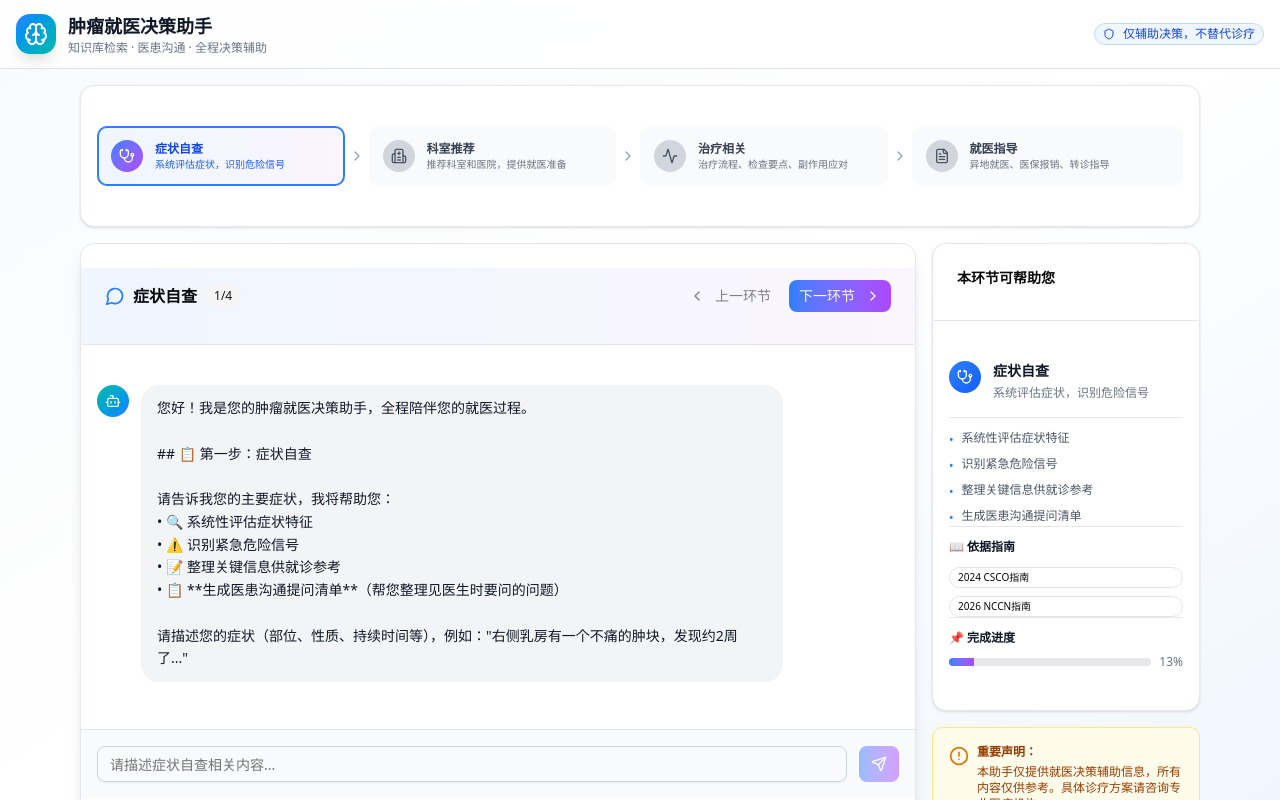
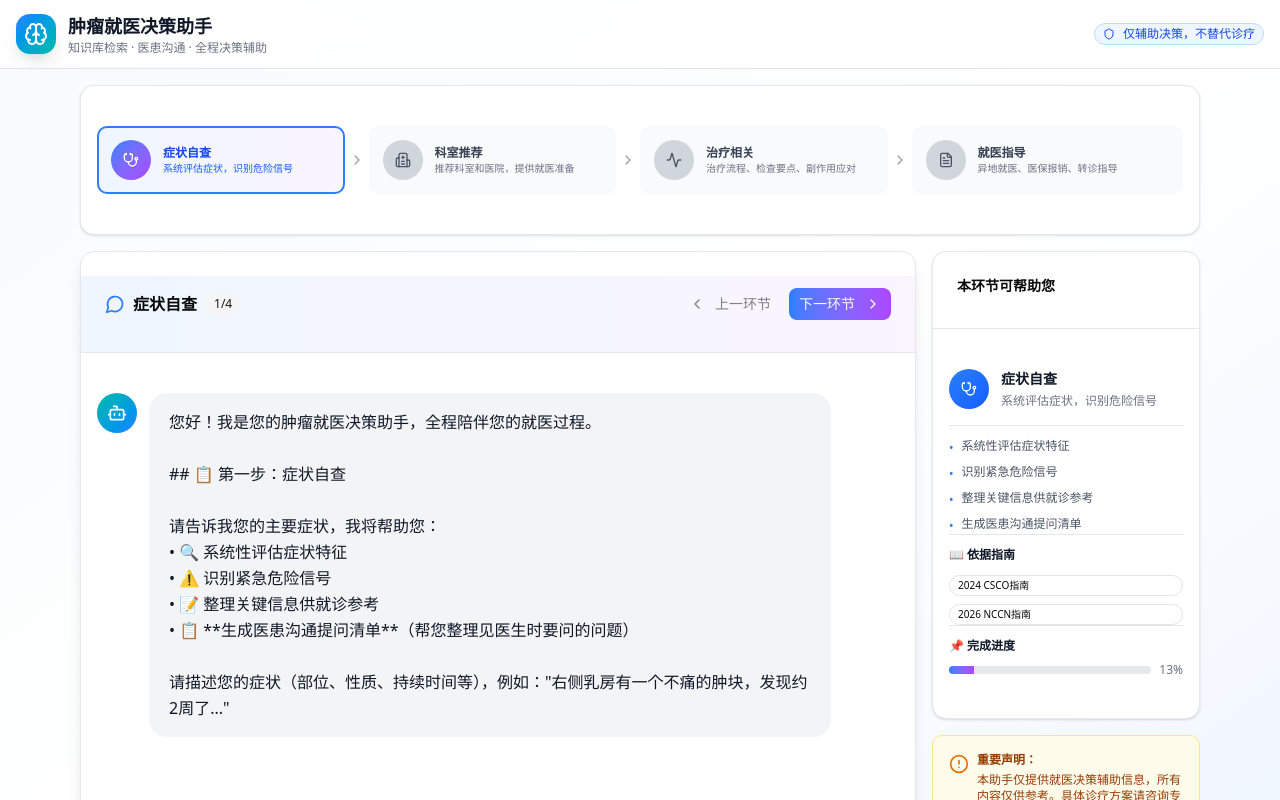
Before and after one commit to elsazhang181/tumor-decision-assistant, a Next.js app: page / in a window 1280 px wide. Shown: the top 800 px of the page. Built offline with nearby package versions, Linux system fonts and the light colour scheme.

Commit message:
fix: 增大聊天窗口，优化消息显示效果

```diff
--- a/src/app/page.tsx
+++ b/src/app/page.tsx
@@ -508,7 +508,7 @@ export default function Home() {
                             : 'bg-gray-50 dark:bg-slate-700/50 border-2 border-transparent hover:border-gray-300 dark:hover:border-gray-600'
                         }`}
                       >
-                        <div className={`flex h-8 w-8 items-center justify-center rounded-full ${
+                        <div className={`flex h-10 w-10 items-center justify-center rounded-full ${
                           isCurrent
                             ? 'bg-gradient-to-br from-blue-500 to-purple-500 text-white'
                             : isCompleted
@@ -546,7 +546,7 @@ export default function Home() {
         {/* Chat Area */}
         <div className="grid grid-cols-1 lg:grid-cols-4 gap-4">
           <div className="lg:col-span-3">
-            <Card className="border-gray-200 dark:border-gray-700 bg-white dark:bg-slate-800 shadow-lg h-[calc(100vh-220px)] flex flex-col overflow-hidden">
+            <Card className="border-gray-200 dark:border-gray-700 bg-white dark:bg-slate-800 shadow-lg flex flex-col" style={{ height: 'calc(100vh - 100px)' }}>
               <CardHeader className="border-b border-gray-200 dark:border-gray-700 bg-gradient-to-r from-blue-50 to-purple-50 dark:from-blue-900/20 dark:to-purple-900/20 py-3 flex-shrink-0">
                 <CardTitle className="flex items-center justify-between text-base">
                   <div className="flex items-center gap-2">
@@ -581,7 +581,7 @@ export default function Home() {
               </CardHeader>
               <CardContent className="p-0 flex flex-col flex-1 min-h-0 overflow-hidden">
                 <div className="flex-1 overflow-y-auto p-4" ref={scrollRef}>
-                  <div className="space-y-4">
+                    <div className="space-y-4">
                     {messages.map((message) => (
                       <div
                         key={message.id}
@@ -590,26 +590,26 @@ export default function Home() {
                         }`}
                       >
                         <div
-                          className={`flex h-8 w-8 shrink-0 items-center justify-center rounded-full ${
+                          className={`flex h-10 w-10 shrink-0 items-center justify-center rounded-full ${
                             message.role === 'user'
                               ? 'bg-blue-500 text-white'
                               : 'bg-gradient-to-br from-teal-500 to-blue-500 text-white'
                           }`}
                         >
                           {message.role === 'user' ? (
-                            <User className="h-4 w-4" />
+                            <User className="h-5 w-5" />
                           ) : (
-                            <Bot className="h-4 w-4" />
+                            <Bot className="h-5 w-5" />
                           )}
                         </div>
                         <div
-                          className={`max-w-[80%] rounded-2xl px-4 py-3 ${
+                          className={`max-w-[85%] rounded-2xl px-5 py-4 ${
                             message.role === 'user'
                               ? 'bg-blue-500 text-white'
                               : 'bg-gray-100 dark:bg-slate-700 text-gray-900 dark:text-gray-100'
                           }`}
                         >
-                          <div className="whitespace-pre-wrap text-sm leading-relaxed prose prose-sm dark:prose-invert max-w-none">
+                          <div className="whitespace-pre-wrap text-base leading-relaxed prose prose-sm dark:prose-invert max-w-none">
                             {message.content}
                           </div>
                         </div>
@@ -618,7 +618,7 @@ export default function Home() {
                     {isLoading && messages[messages.length - 1]?.role === 'user' && (
                       <div className="flex gap-3">
                         <div className="flex h-8 w-8 shrink-0 items-center justify-center rounded-full bg-gradient-to-br from-teal-500 to-blue-500 text-white">
-                          <Bot className="h-4 w-4" />
+                          <Bot className="h-5 w-5" />
                         </div>
                         <div className="bg-gray-100 dark:bg-slate-700 rounded-2xl px-4 py-3">
                           <div className="flex items-center gap-2">
@@ -633,7 +633,7 @@ export default function Home() {
                 </div>
 
                 {/* Input Area */}
-                <form onSubmit={handleSubmit} className="border-t border-gray-200 dark:border-gray-700 p-4 bg-gray-50 dark:bg-slate-900 flex-shrink-0">
+                <form onSubmit={handleSubmit} className="border-t border-gray-200 dark:border-gray-700 p-3 bg-gray-50 dark:bg-slate-900 flex-shrink-0">
                   <div className="flex gap-3">
                     <Input
                       ref={inputRef}
@@ -667,7 +667,7 @@ export default function Home() {
                   <div className="flex items-start gap-3">
                     {currentStageInfo && (
                       <>
-                        <div className={`flex h-8 w-8 shrink-0 items-center justify-center rounded-full bg-gradient-to-br ${currentStageInfo.color} text-white`}>
+                        <div className={`flex h-10 w-10 shrink-0 items-center justify-center rounded-full bg-gradient-to-br ${currentStageInfo.color} text-white`}>
                           <currentStageInfo.icon className="h-4 w-4" />
                         </div>
                         <div>
```
